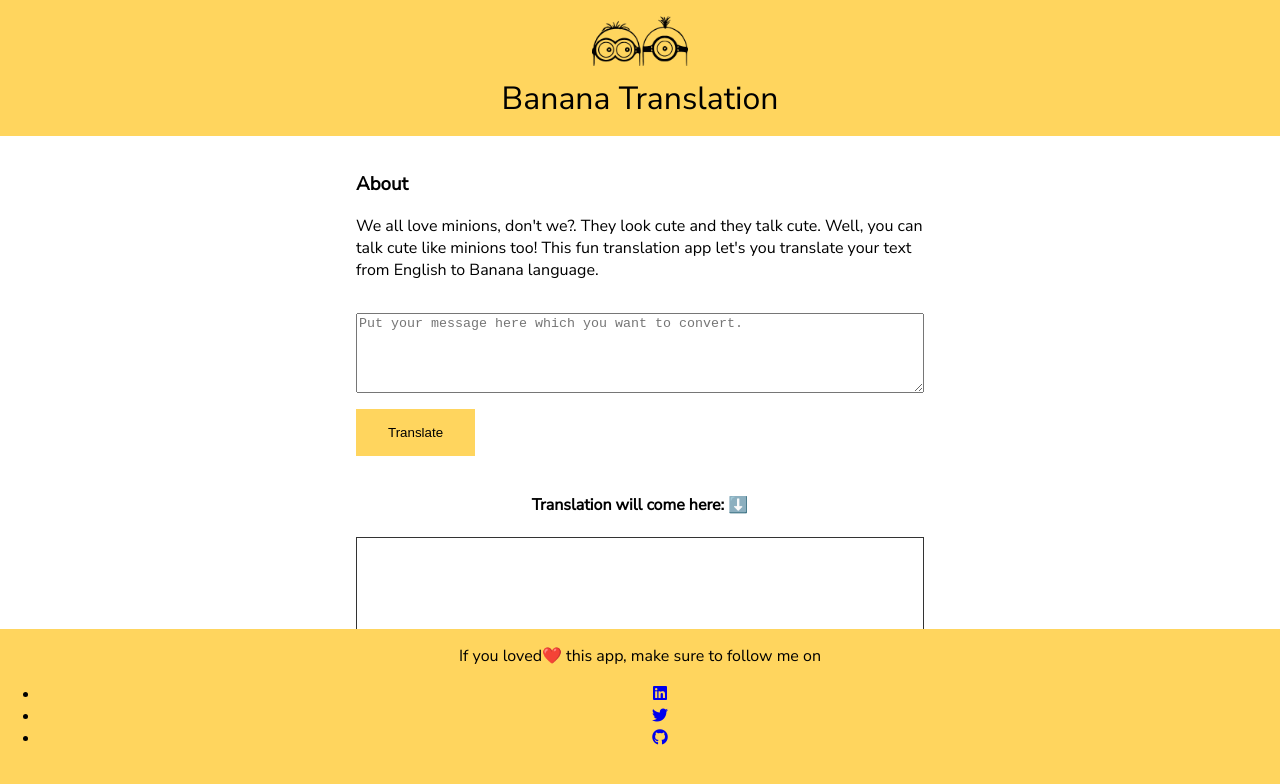
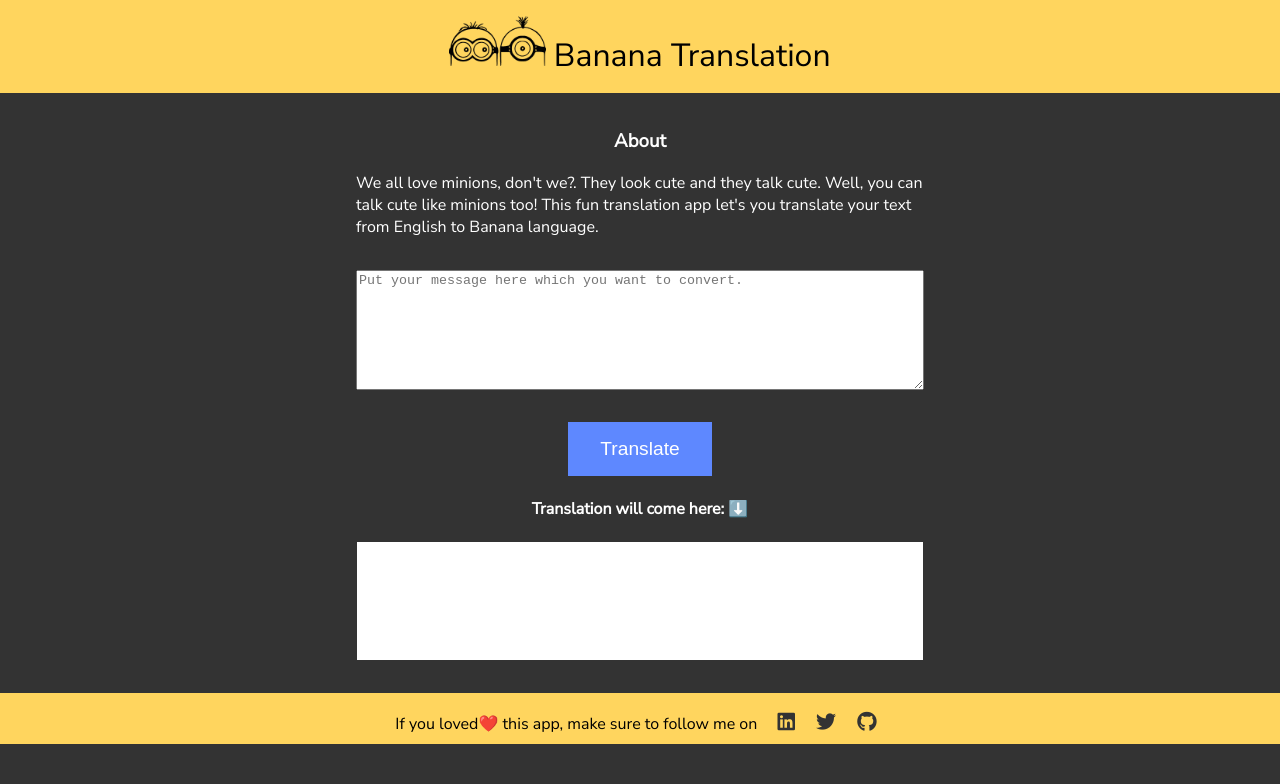
Before and after one commit to shaik-saad/banana-talk, a plain HTML site: page index.html in a window 1280 px wide. Drawn offline with Linux system fonts and the light colour scheme.

Commit message:
style: changes in styling of document

```diff
--- a/style.css
+++ b/style.css
@@ -5,15 +5,17 @@
 }
 
 :root{
-    --primary-color: #FFD55E
+    --primary-color: #FFD55E;
+    --secondary-color: #5E88FF;
 }
 
 body{
     margin: 0rem;
     font-family: 'Nunito Sans', sans-serif;
+    background-color: #333333;
 }
+
 /* nav */
-
 nav{
     background-color: var(--primary-color);
     text-align: center;
@@ -21,24 +23,40 @@ nav{
     padding: 1rem;
 }
 
+.navbar-brand{
+    display: inline;
+}
+
+/* main section */
 main{
     max-width: 600px;
     margin: auto;
     padding: 1rem;
+    color: white;
+}
+
+main h3{
+    text-align: center;
 }
 
 #input-textarea{
     display: block;
     margin-top: 2rem;
-    min-height: 10vh;
+    min-height: 15vh;
     width: 100%;
 }
 
+#btn-div{
+    text-align: center;
+}
+
 #btn-translate{
-    background-color: var(--primary-color);
+    background-color: var(--secondary-color);
+    color: white;
+    font-size: larger;
     border: none;
     padding: 1rem 2rem;
-    margin: 1rem 0;
+    margin-top: 2rem;
 }
 
 #translation-output{
@@ -47,6 +65,8 @@ main{
     min-height: 15vh;
     max-height: 15vh;
     overflow: scroll;
+    background-color: white;
+    color: black;
 }
 
 footer{
@@ -54,12 +74,29 @@ footer{
     text-align: center;
     background-color: var(--primary-color);
     margin-top: 1rem;
-    padding: 1rem 0 2.2rem 0;
-    position: fixed;
-    bottom: 0;
+    padding: 1rem 0 0.5rem 0;
 }
 
 footer p{
     max-width: 800px;
     margin: auto;
+    display: inline;
 }
+
+.social-icons-list{
+    display: inline;
+    list-style: none;
+    margin-top: 1rem;
+    padding-left: 0.5rem;
+}
+
+.list-item-inline{
+    display: inline;
+    padding: 0 0.5rem;
+}
+
+.link{
+    color: #333333;
+    text-decoration: none;
+    font-size: 20px;
+}
```
